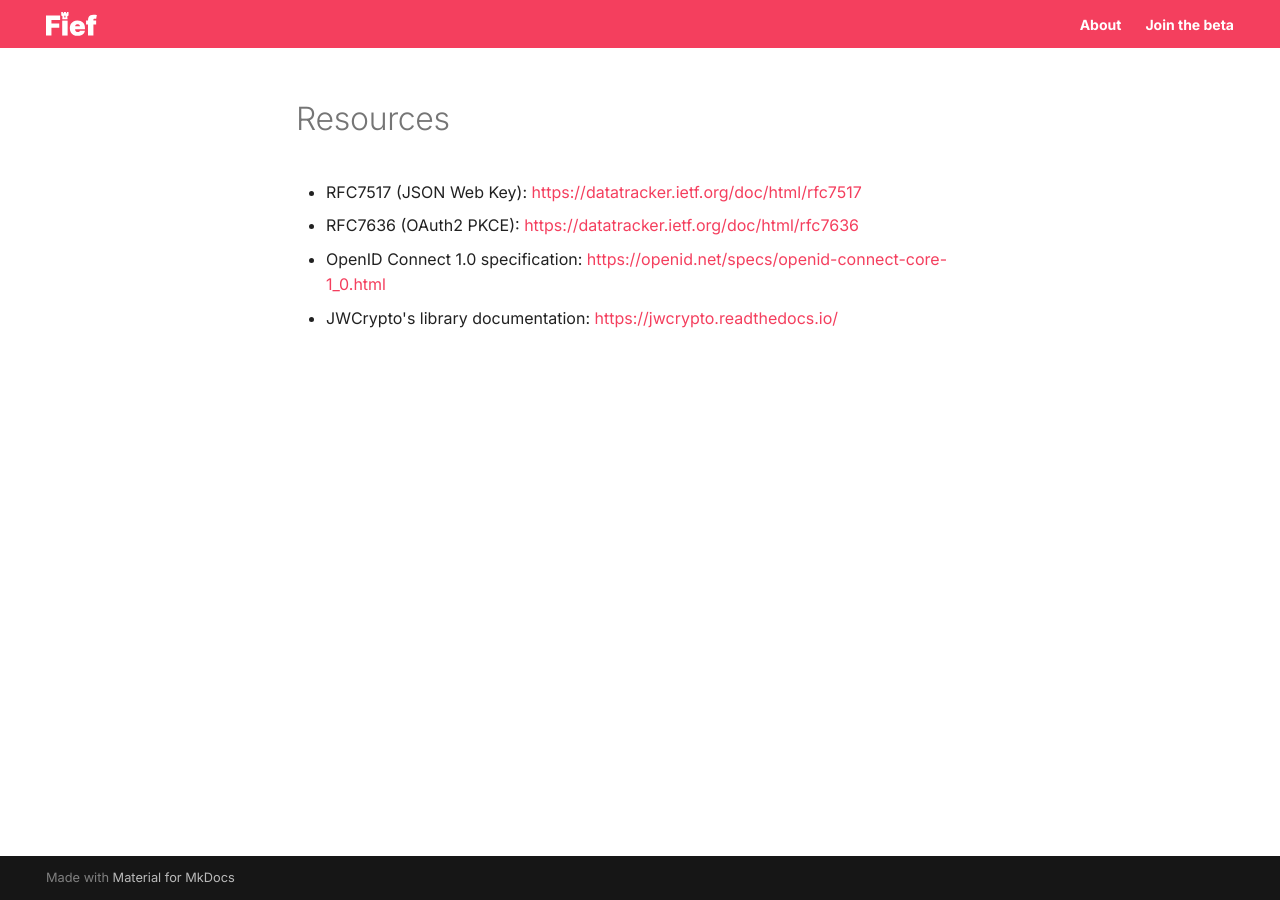
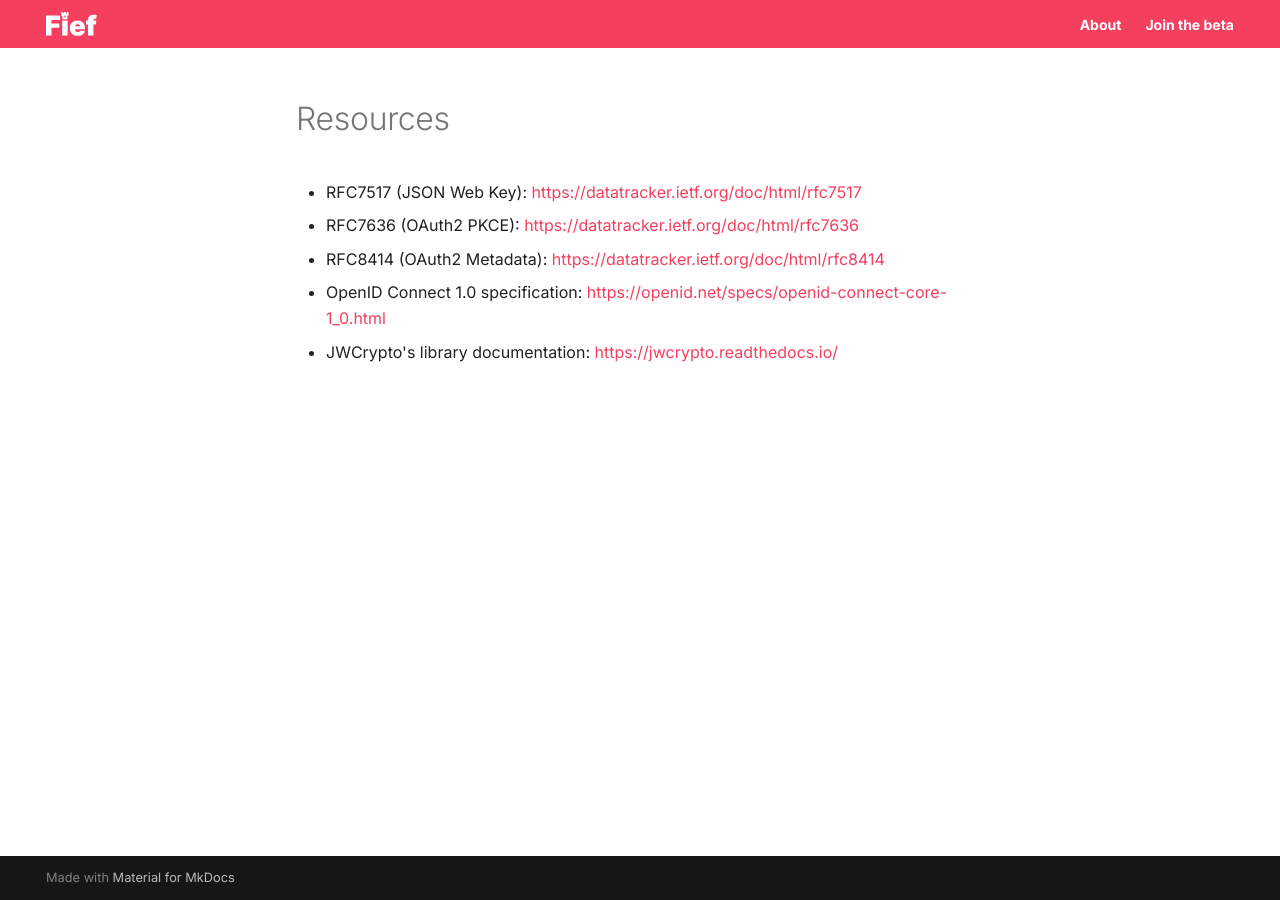
Before and after one commit to fief-dev/docs, an MkDocs documentation site: the page built from docs/miscellaneous/resources.md, in a window 1280 px wide. Built offline with MkDocs 1.6.1 and Material for MkDocs 9.7.7, drawn with Linux system fonts in a browser that asks for light colours.

Commit message:
Add resource

```diff
--- a/docs/miscellaneous/resources.md
+++ b/docs/miscellaneous/resources.md
@@ -6,5 +6,6 @@ description: Useful resources related to authentication standards
 
 * RFC7517 (JSON Web Key): [https://datatracker.ietf.org/doc/html/rfc7517](https://datatracker.ietf.org/doc/html/rfc7517)
 * RFC7636 (OAuth2 PKCE): [https://datatracker.ietf.org/doc/html/rfc7636](https://datatracker.ietf.org/doc/html/rfc7636)
+* RFC8414 (OAuth2 Metadata): [https://datatracker.ietf.org/doc/html/rfc8414](https://datatracker.ietf.org/doc/html/rfc8414)
 * OpenID Connect 1.0 specification: [https://openid.net/specs/openid-connect-core-1\_0.html](https://openid.net/specs/openid-connect-core-1\_0.html)
 * JWCrypto's library documentation: [https://jwcrypto.readthedocs.io/](https://jwcrypto.readthedocs.io)
```
